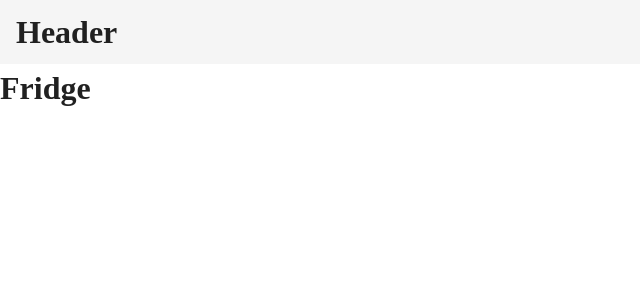
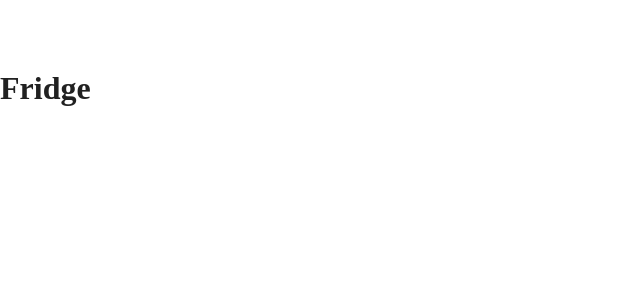
Before and after one commit to dudcheol/ReCook, a Vue app in the folder frontend/: page /page/fridge in a window 1280 px wide. Shown: the top 300 px of the page, without its empty margins (0-640 px from the left). Built offline with nearby package versions, Linux system fonts and the light colour scheme; a web font is replaced by a local one.

Commit message:
feat: 🎸 component - [FE] 헤더 틀 제작
헤더 공통 컴포넌트 제작

✅ Closes: S04P23A204-19

```diff
--- a/frontend/src/components/common/Header.vue
+++ b/frontend/src/components/common/Header.vue
@@ -1,11 +1,31 @@
 <template>
-  <v-app-bar flat>
-    <h1>Header</h1>
+  <v-app-bar flat color="white">
+    <v-app-bar-nav-icon></v-app-bar-nav-icon>
+    <v-spacer></v-spacer>
+    <v-toolbar-title>
+      <span class="text-uppercase font-weight-black">recook</span>
+    </v-toolbar-title>
+    <v-spacer></v-spacer>
+
+    <v-btn icon>
+      <v-icon>mdi-magnify</v-icon>
+    </v-btn>
   </v-app-bar>
 </template>
 
 <script>
-export default {};
+export default {
+  components: {},
+  props: {
+    type: String,
+  },
+  data() {
+    return {};
+  },
+  computed: {},
+  watch: {},
+  methods: {},
+};
 </script>
 
 <style lang="scss" scoped></style>
--- /dev/null
+++ b/frontend/src/components/common/HeaderNewpage.vue
@@ -0,0 +1,36 @@
+<template>
+  <v-app-bar flat color="white">
+    <v-row>
+      <v-col cols="2" class="pa-0">
+        <v-btn icon @click="$router.go(-1)">
+          <v-icon>mdi-{{ leftBtn }}</v-icon>
+        </v-btn>
+      </v-col>
+      <v-col class="d-flex justify-space-around">
+        <span class="font-weight-medium text-subtitle-1">{{ title }}</span>
+      </v-col>
+      <v-col cols="2" class="d-flex justify-end">
+        <v-icon>mdi-{{ rightBtn }}</v-icon>
+      </v-col>
+    </v-row>
+  </v-app-bar>
+</template>
+
+<script>
+export default {
+  components: {},
+  props: {
+    leftBtn: String,
+    rightBtn: String,
+    title: String,
+  },
+  data() {
+    return {};
+  },
+  computed: {},
+  watch: {},
+  methods: {},
+};
+</script>
+
+<style lang="scss" scoped></style>
--- a/frontend/src/plugins/vuetify.js
+++ b/frontend/src/plugins/vuetify.js
@@ -19,4 +19,7 @@ const opts = {
   },
 };
 
+const VBtn = Vue.component('VBtn');
+VBtn.options.props.ripple.default = false;
+
 export default new Vuetify(opts);
--- a/frontend/src/views/Newpage.vue
+++ b/frontend/src/views/Newpage.vue
@@ -1,23 +1,58 @@
 <template>
   <div>
-    <Header />
+    <Header :leftBtn="left" :title="center" :rightBtn="right" />
     <router-view></router-view>
   </div>
 </template>
 
 <script>
-import Header from '@/components/common/Header';
-
+import Header from '@/components/common/HeaderNewpage';
 export default {
   components: {
     Header,
   },
   props: {},
   data() {
-    return {};
+    return {
+      left: '',
+      right: '',
+      center: '',
+    };
   },
   computed: {},
-  watch: {},
+  watch: {
+    '$route.params.type': {
+      immediate: true,
+      handler(type) {
+        switch (type) {
+          case 'fridge-ingredient':
+            this.left = 'close';
+            this.center = '남은 재료 선택';
+            this.right = '';
+            break;
+          case 'fridge-recomm':
+            this.left = 'close';
+            this.center = '남은 재료로 추천받기';
+            this.right = '';
+            break;
+          case 'recipe-detail':
+            this.left = 'chevron-left';
+            this.center = '';
+            this.right = 'heart';
+            break;
+          case 'review-detail':
+            this.left = 'close';
+            this.center = '';
+            this.right = '';
+            break;
+          case 'profile-edit':
+            this.left = 'close';
+            this.center = '프로필 수정';
+            this.right = '';
+        }
+      },
+    },
+  },
   methods: {},
 };
 </script>
```
